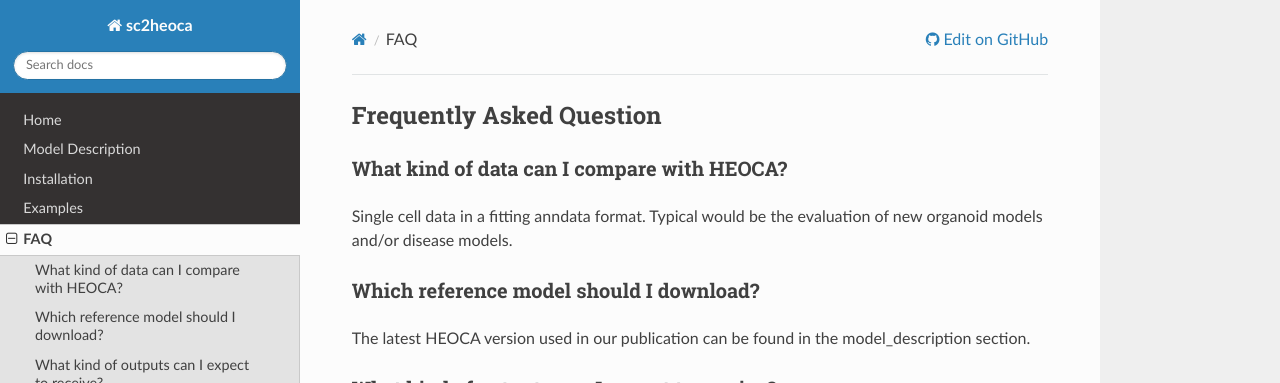
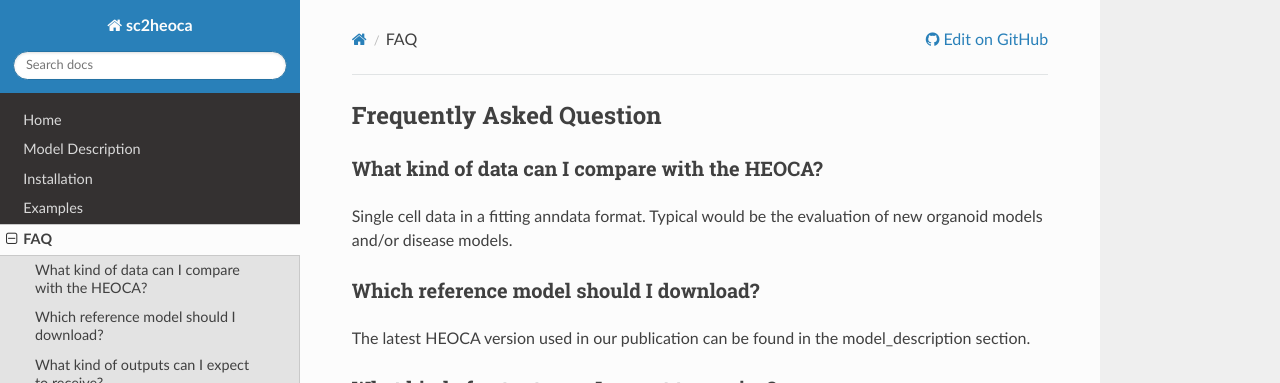
Before and after one commit to devsystemslab/sc2heoca, an MkDocs documentation site: the page built from docs/faq.md, in a window 1280 px wide. Shown: the top 383 px of the page. Built offline with MkDocs 1.6.1, drawn with Linux system fonts in a browser that asks for light colours; nearby versions of some CDN libraries.

Commit message:
Update faq.md

```diff
--- a/docs/faq.md
+++ b/docs/faq.md
@@ -1,6 +1,6 @@
 ## Frequently Asked Question
 
-### What kind of data can I compare with HEOCA?
+### What kind of data can I compare with the HEOCA?
 
 Single cell data in a fitting anndata format. Typical would be the evaluation of new organoid models and/or disease models.
 
```
